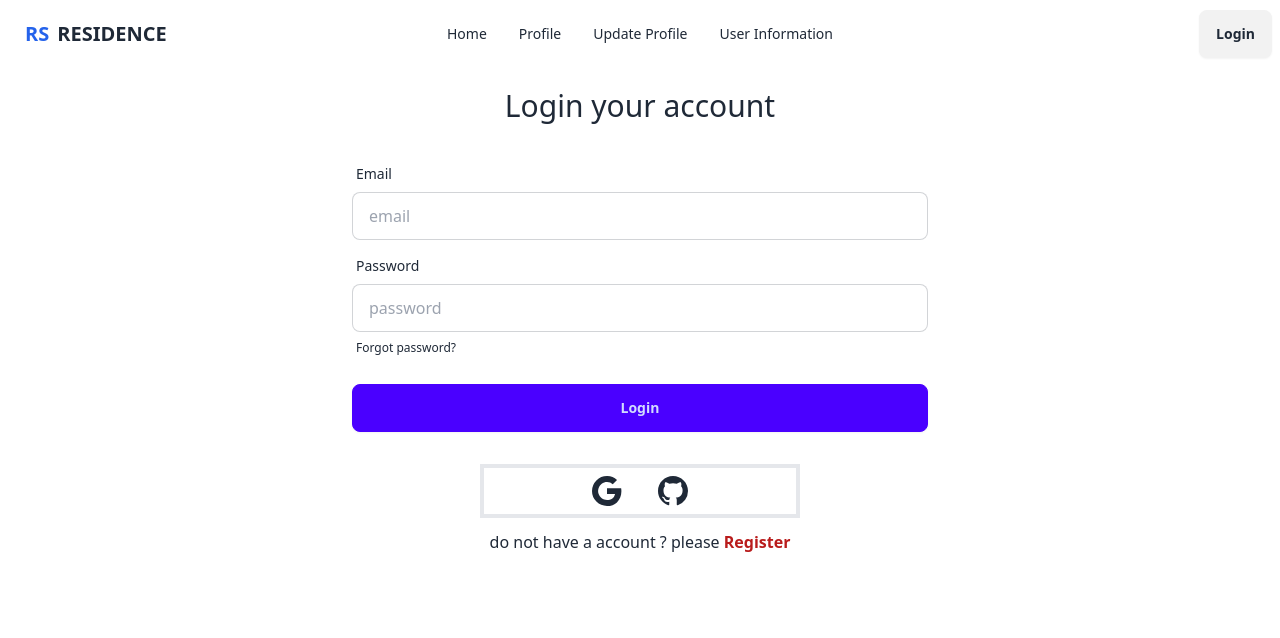
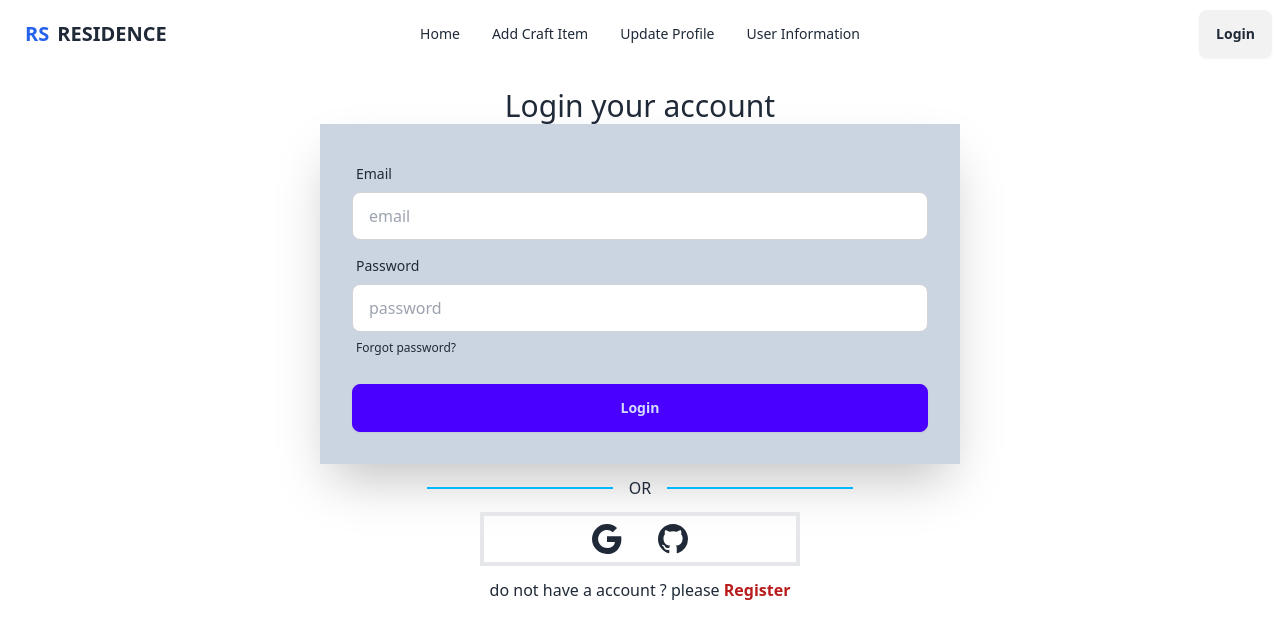
Before and after one commit to rasel754/assignment-ten-client, a React (Vite) app: page /login in a window 1280 px wide. Shown: the top 638 px of the page. Built offline with nearby package versions, Linux system fonts and the light colour scheme; no server answers.

Commit message:
complete google login section

```diff
--- /dev/null
+++ b/src/components/AddCraftItem.jsx
@@ -0,0 +1,10 @@
+
+const AddCraftItem = () => {
+    return (
+        <div>
+            <h1>this is Add Craft Item section</h1>
+        </div>
+    );
+};
+
+export default AddCraftItem;
--- a/src/components/Login.jsx
+++ b/src/components/Login.jsx
@@ -1,79 +1,78 @@
-import { getAuth, signInWithPopup } from "firebase/auth";
+import { GithubAuthProvider, GoogleAuthProvider, getAuth, signInWithPopup } from "firebase/auth";
 import app from "../firebase/firebase.config";
-import { GithubAuthProvider, GoogleAuthProvider } from "firebase/auth/cordova";
 import { useContext, useState } from "react";
 import { AuthContext } from "../provider/AuthProvider";
-import { BsGoogle ,BsGithub } from "react-icons/bs";
+import { BsGoogle, BsGithub } from "react-icons/bs";
 import Swal from "sweetalert2";
 import { Link } from "react-router-dom";
 
-
 const Login = () => {
     const auth = getAuth(app);
+  const githubProvider = new GithubAuthProvider();
   const googleProvider = new GoogleAuthProvider();
-  const githubProvider = new GithubAuthProvider();
 
-    const {signIn,setUser}=useContext(AuthContext);
+  const { signIn, setUser } = useContext(AuthContext);
 
   const [success, setSuccess] = useState("");
   const [registerError, setRegisterError] = useState("");
 
+  const handleGoogleLogin = () => {
+    signInWithPopup( auth, googleProvider)
+    .then((result) => {
+      console.log(result);
+      console.log(result.user);
+      setUser(result.user);
+      setSuccess(Swal.fire("google login successful"))
+      .catch((err) => {
+        console.error(err);
+      });
+    });
+  };
 
-    const handleGoogleLogin = ()=> {
-      signInWithPopup(auth, googleProvider)
-       .then((res) => {
-          console.log(res.user);
-          setUser(res.user)
-          setSuccess(Swal("successfully Login with Google"));
-        })
-        .catch(error => {
-          console.error(error);
-        })
-    }
-    const handleGithubLogin = ()=> {
+  const handleGithubLogin = () => {
     signInWithPopup(auth, githubProvider)
       .then((res) => {
         console.log(res.user);
-          setUser(res.user)
+        setUser(res.user);
         setSuccess(Swal("successfully Login with Github"));
       })
-        .catch(error => {
-          console.log(error);
-        })
+      .catch((error) => {
+        console.error(error);
+      });
+  };
+
+  const handleLogin = (e) => {
+    e.preventDefault();
+    const form = new FormData(e.currentTarget);
+    console.log(form);
+
+    const email = form.get("email");
+    const password = form.get("password");
+    setSuccess("");
+
+    signIn(email, password).then((result) => {
+      setUser(result.user);
+      console.log(result.user);
+    });
+
+    setSuccess(Swal.fire("Login successful with gmail and password")).catch(
+      (error) => {
+        console.error(error);
+        setRegisterError(
+          Swal("please provide a valid email address and password")
+        );
       }
-    const handleLogin = e => {
-        e.preventDefault();
-        const form =new FormData(e.currentTarget);
-        console.log(form)
-
-        const email = form.get('email');
-        const password = form.get('password');
-        setSuccess("")
-
-        signIn(email,password)
-        .then( result => {
-          setUser(result.user)
-            console.log(result.user)})
-
-            setSuccess(
-          Swal("Login successful with gmail and password")
-          )
-
-        .catch(error=>{
-             console.error(error);
-             setRegisterError(Swal("please provide a valid email address and password"));
-         })
-
-
-    }
-
+    );
+  };
 
   return (
     <div>
-
-        <div>
+      <div className="">
         <h1 className="text-3xl text-center mt-5">Login your account</h1>
-          <form onSubmit={handleLogin} className="card-body md:w-3/4 lg:w-1/2 mx-auto">
+        <form
+          onSubmit={handleLogin}
+          className="card-body md:w-3/4 lg:w-1/2 mx-auto bg-[#cbd5e1] shadow-2xl	"
+        >
           <div className="form-control">
             <label className="label">
               <span className="label-text">Email</span>
@@ -107,13 +106,23 @@ const Login = () => {
             <button className="btn btn-primary">Login</button>
           </div>
         </form>
+        <div className="divider divider-info md:w-3/5 lg:w-1/3 mx-auto">OR</div>
         <div className="flex  mx-auto mb-3 w-1/2 md:w-1/4 p-2 border-4">
           <span className="mx-auto flex gap-9">
-              <button onClick={handleGoogleLogin} ><BsGoogle className="text-3xl"></BsGoogle></button>
-              <button onClick={handleGithubLogin}><BsGithub className="text-3xl "></BsGithub></button>
+            <button onClick={handleGoogleLogin}>
+              <BsGoogle className="text-3xl"></BsGoogle>
+            </button>
+            <button onClick={handleGithubLogin}>
+              <BsGithub className="text-3xl "></BsGithub>
+            </button>
           </span>
         </div>
-          <p className="text-center ">do not have a account ? please <span className="text-red-700 font-semibold"><Link to="/register">Register</Link></span> </p>
+        <p className="text-center ">
+          do not have a account ? please{" "}
+          <span className="text-red-700 font-semibold">
+            <Link to="/register">Register</Link>
+          </span>{" "}
+        </p>
       </div>
     </div>
   );
--- a/src/components/Navbar.jsx
+++ b/src/components/Navbar.jsx
@@ -17,7 +17,7 @@ const Navbar = () => {
     };
     const navLinks =<>
         <li><NavLink to="/">Home</NavLink></li>
-        <li><NavLink to="/profile">Profile</NavLink></li>
+        <li><NavLink to="/addCraftItem">Add Craft Item</NavLink></li>
         <li><NavLink to="/updateProfile">Update Profile</NavLink></li>
         <li><NavLink to="/userInformation">User Information</NavLink></li>
 
--- a/src/components/Register.jsx
+++ b/src/components/Register.jsx
@@ -29,12 +29,23 @@ const Register = () => {
 
     if (password.length < 6) {
       setRegisterError(
-        alert(" Password should be at least 6 characters........please provide a valid password")
+        Swal.fire({
+            icon: "error",
+            title: "Oops...",
+            text: "Password should be at least 6 characters........please provide a valid password",
+            footer: '<a href="#">Why do I have this issue?</a>'
+          })
+
       );
       return;
     } else if (!/^(?=.*[a-z])(?=.*[A-Z])/.test(password)) {
       setRegisterError(
-        alert(" Password should contain at least one uppercase letter and one lowercase letter......please create a strong password")
+        Swal.fire({
+            icon: "error",
+            title: "Oops...",
+            text: " Password should contain at least one uppercase letter and one lowercase letter......please create a strong password!",
+            footer: '<a href="#">Why do I have this issue?</a>'
+          })
       );
       return;
     }
--- a/src/main.jsx
+++ b/src/main.jsx
@@ -10,6 +10,7 @@ import Root from './components/Root';
 import AuthProvider from './provider/AuthProvider';
 import Login from './components/Login';
 import Register from './components/Register';
+import AddCraftItem from './components/AddCraftItem';
 
 const router = createBrowserRouter([
   {
@@ -22,6 +23,9 @@ const router = createBrowserRouter([
       },{
         path: "/register",
         element:<Register></Register>
+      },{
+        path: "/addCraftItem",
+        element:<AddCraftItem></AddCraftItem>
       }
 
     ]
--- a/src/provider/AuthProvider.jsx
+++ b/src/provider/AuthProvider.jsx
@@ -8,6 +8,7 @@ export const AuthContext =createContext(null);
  const auth = getAuth(app);
 
 const AuthProvider = ({children}) => {
+
 
     const [user, setUser] = useState(null)
 
@@ -21,7 +22,6 @@ const AuthProvider = ({children}) => {
         return ()=>{
             unsubscribe();
         }
-
 
     },[])
     const signIn = (email , password) => {
@@ -37,7 +37,7 @@ const AuthProvider = ({children}) => {
         createRegister,
         signIn,
         logout,
-        setUser
+        setUser,
 
     }
     return (
```
Lines whose indentation alone changed are shown as unchanged.
